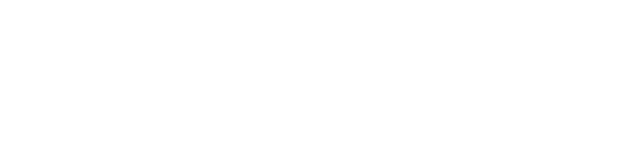
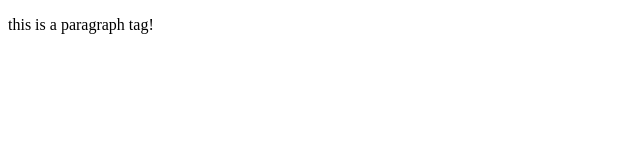
Before and after one commit to SiddharthDinkar/desktop, a plain HTML site: page index.html in a window 1280 px wide. Shown: the whole page, without its empty margins (0-640 px from the left). Drawn offline with Linux system fonts and the light colour scheme.

Commit message:
added a paragraph
i am can write paragraph tags! yay!

```diff
--- a/index.html
+++ b/index.html
@@ -6,5 +6,6 @@
 </head>
 
 <body>
+<p>this is a paragraph tag!</p>
 </body>
 </html>
```
